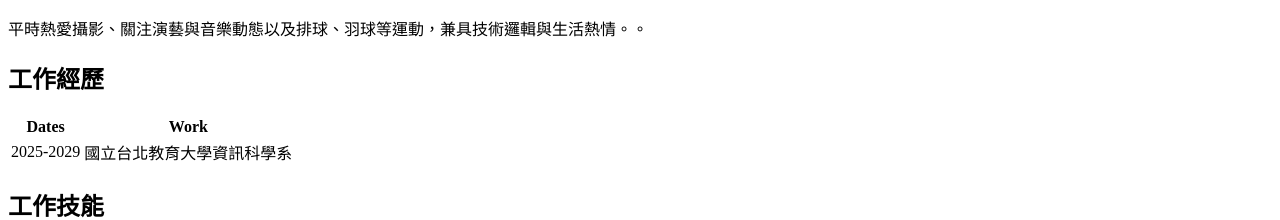
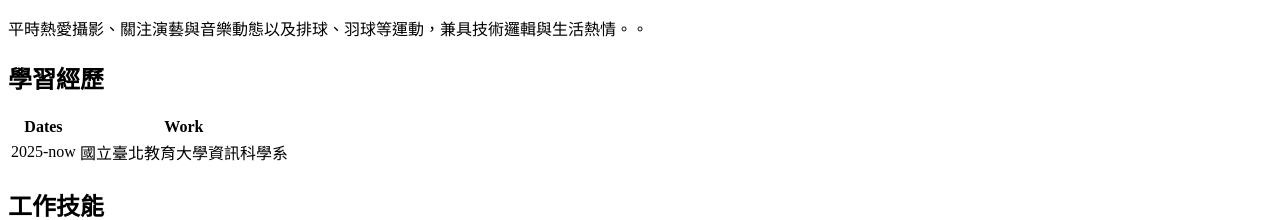
Before and after one commit to henry-suv/website_HTML, a plain HTML site: page index.html in a window 1280 px wide. Shown: the part 414-634 px from the top of the page. Drawn offline with Linux system fonts and the light colour scheme.

Commit message:
Update index.html

```diff
--- a/index.html
+++ b/index.html
@@ -54,7 +54,7 @@
         <!-- 工作經歷介紹 -->
         <article id="section2">
             <header>
-                <h2>工作經歷</h2>
+                <h2>學習經歷</h2>
             </header>
             <section>
                 <table>
@@ -66,8 +66,8 @@
                     </thead>
                     <tbody>
                         <tr>
-                            <td>2025-2029</td>
-                            <td>國立台北教育大學資訊科學系</td>
+                            <td>2025-now</td>
+                            <td>國立臺北教育大學資訊科學系</td>
                         </tr>
 
                     </tbody>
```
